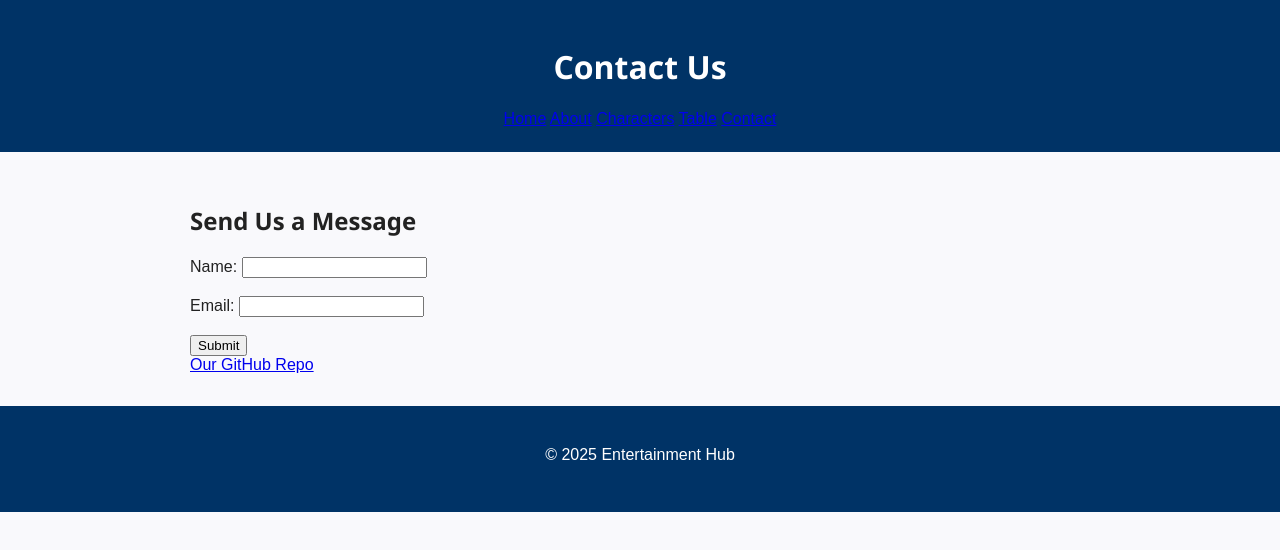
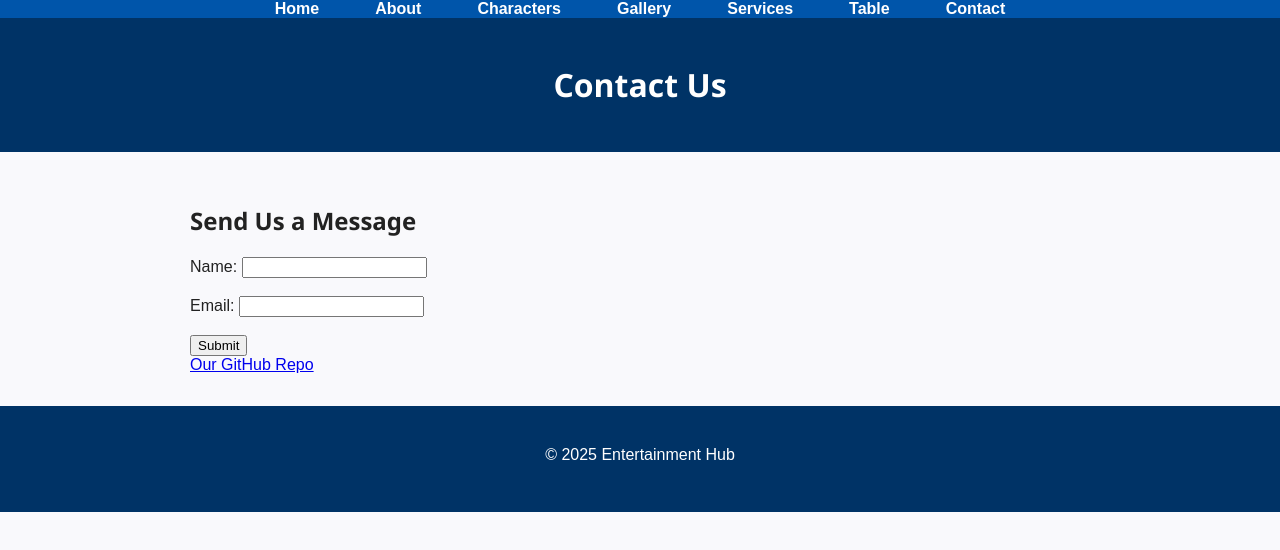
Before and after one commit to brooklynnbaby114/index.html, a plain HTML site: page contact.html in a window 1280 px wide. Drawn offline with Linux system fonts and the light colour scheme.

Commit message:
Update contact.html with new content

```diff
--- a/contact.html
+++ b/contact.html
@@ -7,7 +7,6 @@
     <script>
         function processForm(event) {
             event.preventDefault();
-            // Inline error handling
             document.getElementById('name-error').textContent = '';
             document.getElementById('email-error').textContent = '';
 
@@ -26,7 +25,6 @@
                 document.getElementById('email-error').textContent = 'Invalid email format.';
                 hasError = true;
             }
-
             if (hasError) return;
 
             document.getElementById('contact-success').style.display = 'block';
@@ -35,15 +33,19 @@
     </script>
 </head>
 <body>
+    <nav aria-label="Main Navigation">
+      <ul>
+        <li><a href="index.html">Home</a></li>
+        <li><a href="about.html">About</a></li>
+        <li><a href="characters.html">Characters</a></li>
+        <li><a href="gallery.html">Gallery</a></li>
+        <li><a href="services.html">Services</a></li>
+        <li><a href="table.html">Table</a></li>
+        <li><a href="contact.html">Contact</a></li>
+      </ul>
+    </nav>
     <header>
         <h1>Contact Us</h1>
-        <nav>
-            <a href="index.html">Home</a>
-            <a href="about.html">About</a>
-            <a href="characters.html">Characters</a>
-            <a href="table.html">Table</a>
-            <a href="contact.html">Contact</a>
-        </nav>
     </header>
     <main>
         <h2>Send Us a Message</h2>
@@ -59,7 +61,7 @@
             <input type="submit" value="Submit">
         </form>
         <div id="contact-success" class="success-message" style="display:none;">
-            ✅ Thank you for contacting us!
+            &#x2705; Thank you for contacting us!
         </div>
         <a href="https://github.com/brooklynnbaby114/index.html" target="_blank">Our GitHub Repo</a>
     </main>
```
